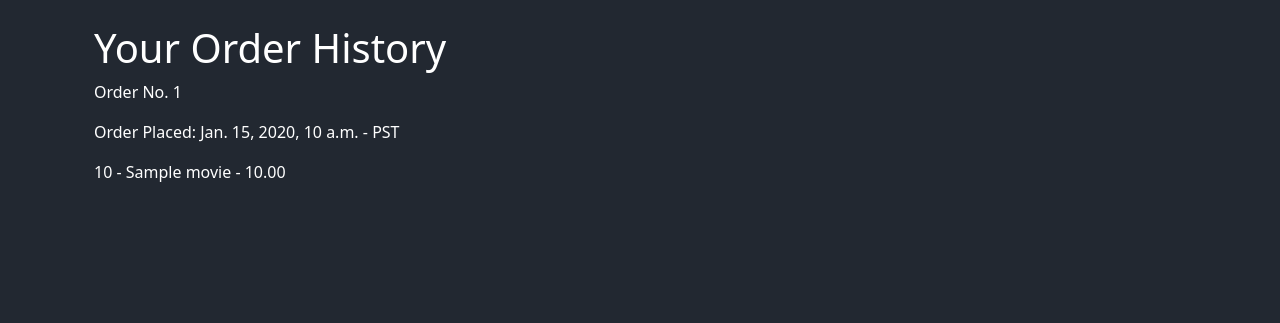
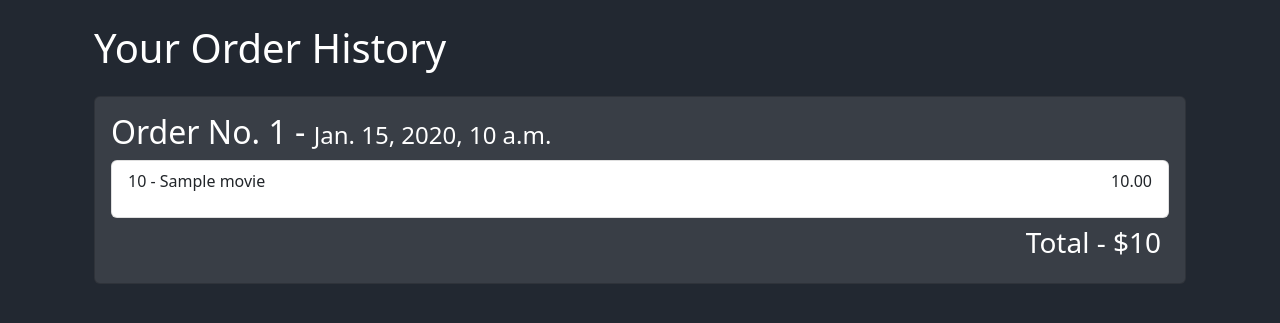
Before and after one commit to roger-davila/flixnet, a Django app: page /user/1/orders in a window 1280 px wide. Shown: the part 70-393 px from the top of the page. Run offline with Django 4.2, Linux system fonts and the light colour scheme; tables that the repository leaves empty hold one stand-in row (values such as "Sample post").

Commit message:
style order history & fix orderDetail price

```diff
--- a/main_app/models.py
+++ b/main_app/models.py
@@ -1,6 +1,7 @@
 from django.db import models
 from django.urls import reverse
 from django.contrib.auth.models import User
+from django.db.models import Sum
 # Create your models here.
 
 STATES = (
@@ -67,11 +68,20 @@ class Order(models.Model):
   def order_detail_list(self):
     return self.orderdetail_set.all()
 
+  def order_total(self):
+    return self.orderdetail_set.all().aggregate(Sum('price'))['price__sum']
+
+
 class OrderDetail(models.Model):
   order = models.ForeignKey(Order, on_delete=models.CASCADE)
   movie = models.ForeignKey(Movie, on_delete=models.CASCADE)
   quantity = models.IntegerField()
   price = models.DecimalField(max_digits=6, decimal_places=2)
 
+  def set_order_price(self):
+    self.price = self.quantity * 2.99
+    self.save()
+    return(self.price)
+
   def __str__(self):
     return f"Order Detail: {self.id} movie: {self.movie.name} quantity:{self.quantity}"
--- a/main_app/templates/users/order_history.html
+++ b/main_app/templates/users/order_history.html
@@ -1,11 +1,30 @@
 {% extends 'base.html' %}
 {% block content %}
 <h1>Your Order History</h1>
+<div class="row">
   {% for order in orders %}
-    <p>Order No. {{order.id}}</p>
-    <p>Order Placed: {{order.order_date}} - PST</p>
-    {% for item in order.order_detail_list %}
-      <p>{{ item.quantity }} - {{ item.movie.name }} - {{ item.price }}</p>
-    {% endfor %}
-  {% endfor %}
+  <div class="col-sm-12 mt-3">
+    <div class="card tbd-bg-secondary">
+      <div class="card-body">
+        <h2 class="card-title">Order No. {{ order.id }} - <span class="h4">{{order.order_date}}</span></h2>
+        <section class="card-text">
+          <ul class="list-group">
+            {% for item in order.order_detail_list %}
+            <li class="tbd-flex list-group-item">
+              <p>
+                {{ item.quantity }} - {{ item.movie.name }}
+              </p>
+              <p>
+                {{ item.price }}
+              </p>
+            </li>
+            {% endfor %}
+          </ul>
+          <p class="p-2 m-0 h3" style="text-align:right">Total - ${{ order.order_total }}</p>
+        </section>
+      </div>
+    </div>
+  </div>
+{% endfor %}
+</div>
 {% endblock %}
--- a/main_app/views.py
+++ b/main_app/views.py
@@ -120,7 +120,6 @@ def confirm_order(request, order_id):
   return render(request, 'cart/confirm_order.html', { 'current_order': current_order })
 
 def add_to_cart(request):
-
   addresses = ShippingAddress.objects.filter(user=request.user)
   if len(addresses) == 0:
     message = 'Please create an address to add movie to cart'
@@ -137,6 +136,7 @@ def add_to_cart(request):
       order_to_update = OrderDetail.objects.filter(order=current_order, movie=selected_movie)
       q = order_to_update[0].quantity + 1
       order_to_update.update(quantity=q)
+      order_to_update[0].set_order_price()
     except:
       OrderDetail.objects.create(order = current_order, movie = selected_movie, quantity=1, price=2.99)
   else:
@@ -147,7 +147,7 @@ def add_to_cart(request):
     OrderDetail.objects.create(order = new_order, movie = selected_movie, quantity=1, price=2.99)
   return redirect('cart')
 
+
 def user_orders(request, user_id):
   orders = Order.objects.filter(user=user_id)
-  print(orders)
   return render(request, 'users/order_history.html', {'orders': orders})
```
